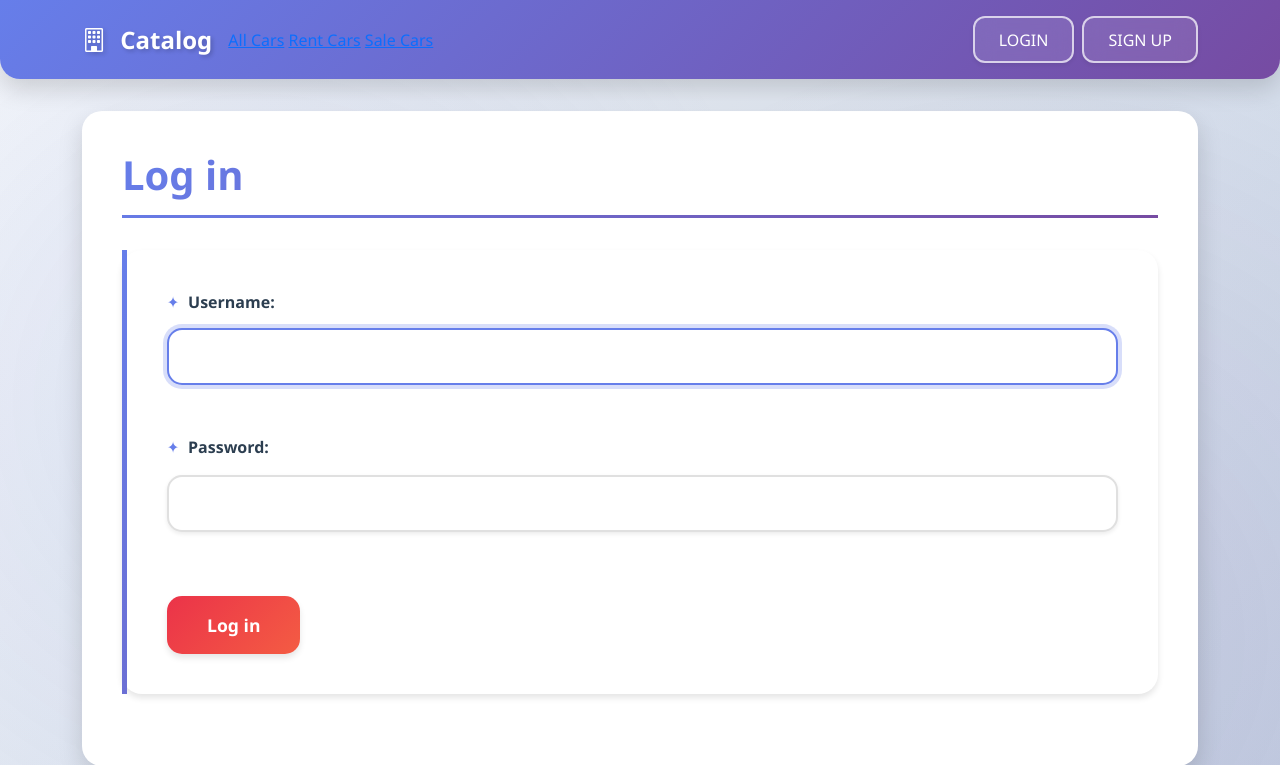
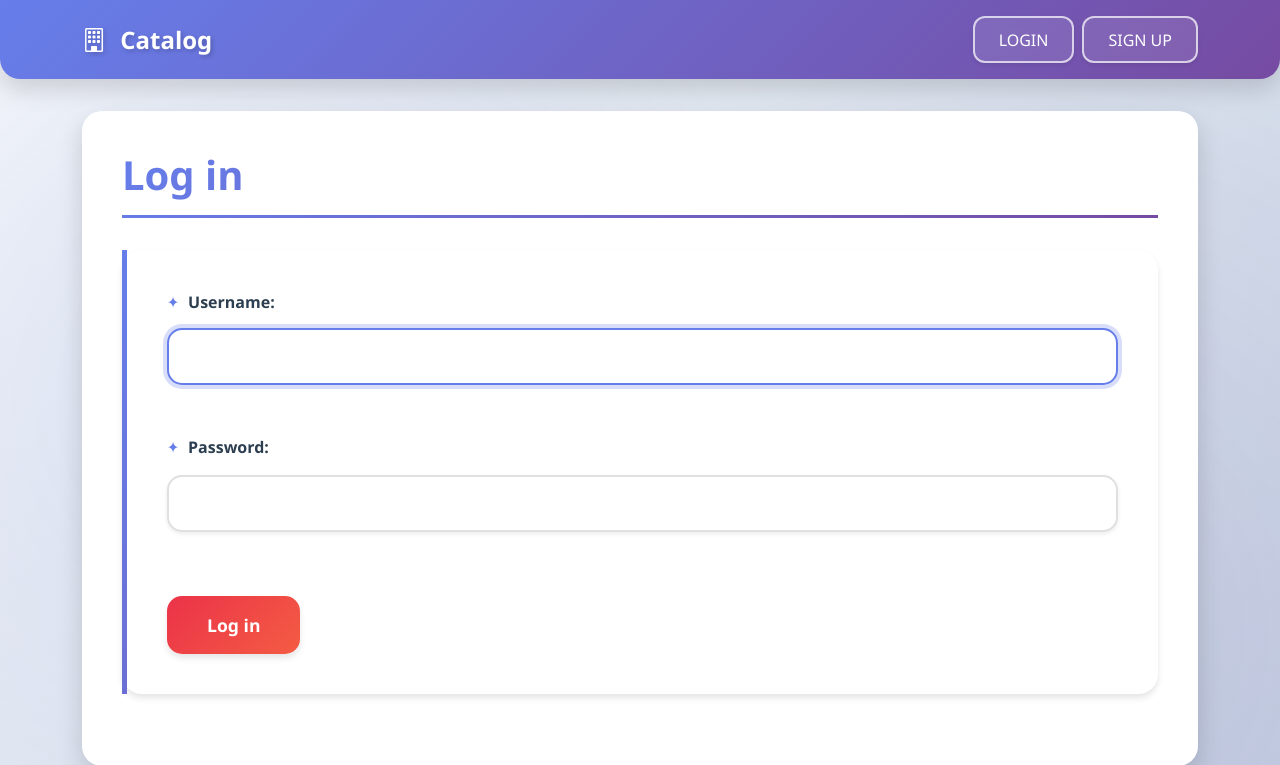
Before and after one commit to kateus1988-ship-it/Diplom_project, a Django app: a page that uses cars/templates/base.html in a window 1280 px wide. Shown: the top 765 px of the page. Run offline with Django 5.2, Linux system fonts and the light colour scheme.

Commit message:
Add correct code html

```diff
--- a/cars/templates/base.html
+++ b/cars/templates/base.html
@@ -1585,13 +1585,7 @@
             <i class="bi bi-building"></i>
             Catalog
         </a>
-        <header>
-            <nav>
-                <a href="{% url 'cars:cars_list' %}">All Cars</a>
-                <a href="{% url 'cars:cars_list' %}?type=rent">Rent Cars</a>
-                <a href="{% url 'cars:cars_list' %}?type=sale">Sale Cars</a>
-            </nav>
-        </header>
+
 
 
       <button class="navbar-toggler" type="button" data-bs-toggle="collapse" data-bs-target="#navbarNav">
```
